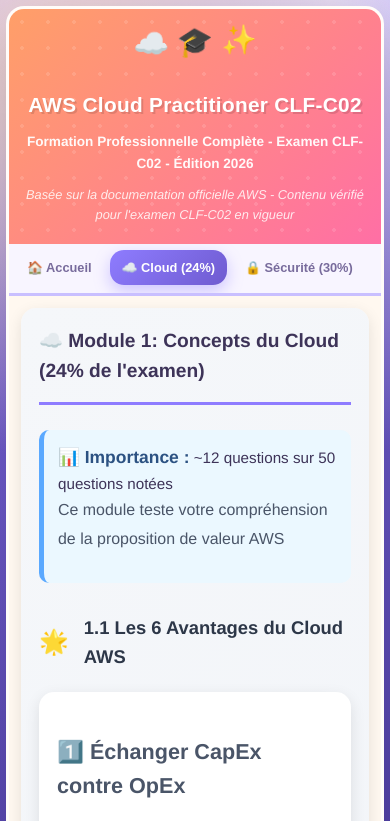
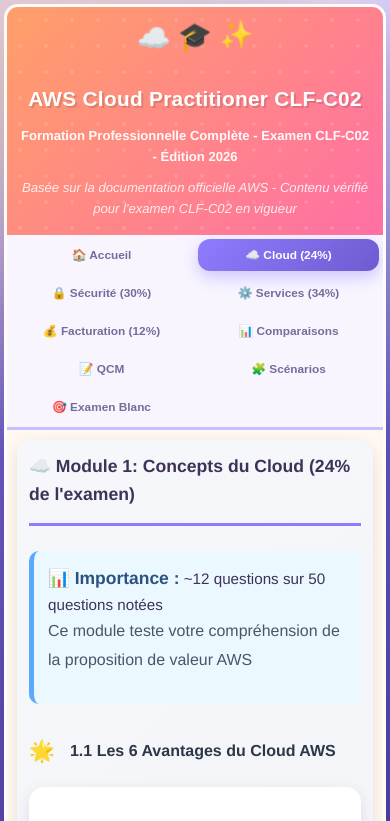
Before and after one commit to captain-francis018/aws-exam, a plain HTML site: page index.html in a window 390 px wide. Both pictures are taken after a click on the button "☁️ Cloud (24%)". Shown: the top 821 px of the page. Drawn offline with nearby package versions, Linux system fonts and the light colour scheme.

Commit message:
Improve mobile responsiveness

```diff
--- a/styles.css
+++ b/styles.css
@@ -896,6 +896,7 @@ pre {
 @media (max-width: 768px) {
     body {
         padding: 6px;
+        font-size: 16px;
     }
 
     .container {
@@ -906,31 +907,44 @@ pre {
         padding: 18px 14px;
     }
 
+    .header h1 {
+        font-size: 1.5em;
+    }
+
+    .header .subtitle {
+        font-size: 0.95em;
+    }
+
     .nav-tabs {
-        padding: 6px 6px 8px;
+        display: grid;
+        grid-template-columns: repeat(2, minmax(0, 1fr));
+        padding: 6px;
         gap: 6px;
     }
 
     .nav-tab {
-        padding: 12px 16px;
-        font-size: 0.9em;
+        padding: 10px 12px;
+        font-size: 0.82em;
+        border-radius: 12px;
+        justify-content: center;
+        text-align: center;
     }
 
     .content {
-        padding: 16px;
+        padding: 14px;
     }
 
     .module-card {
-        padding: 18px;
-        margin-bottom: 20px;
+        padding: 16px;
+        margin-bottom: 16px;
     }
 
     .module-card h2 {
-        font-size: 1.4em;
+        font-size: 1.25em;
     }
 
     .module-card h3 {
-        font-size: 1.15em;
+        font-size: 1.05em;
     }
 
     .timer {
@@ -938,26 +952,28 @@ pre {
         right: 8px;
         left: 8px;
         padding: 12px;
-        font-size: 1.1em;
+        font-size: 1.05em;
         min-width: auto;
         text-align: center;
     }
 
     .stats-grid {
         grid-template-columns: 1fr;
+        gap: 12px;
     }
 
     .btn {
         width: 100%;
         margin: 8px 0;
-        padding: 14px 20px;
-        font-size: 1em;
+        padding: 14px 18px;
+        font-size: 0.95em;
     }
 
     .detail-box, .tip-box, .warning-box, .info-box {
         padding: 14px;
         font-size: 0.95em;
         word-break: break-word;
+        margin: 16px 0;
     }
 
     .option {
@@ -971,63 +987,99 @@ pre {
     }
 
     .quiz-container {
-        padding: 16px;
+        padding: 14px;
     }
 
     .score-card {
-        padding: 24px 16px;
+        padding: 20px 14px;
     }
 
     .score-card h2 {
-        font-size: 2.2em;
+        font-size: 2em;
     }
 
     #difficultySelector {
         gap: 10px;
+        flex-direction: column;
+    }
+
+    .comparison-table {
+        display: block;
+        overflow-x: auto;
+        -webkit-overflow-scrolling: touch;
+        white-space: nowrap;
     }
 }
 
-@media (max-width: 420px) {
+@media (max-width: 480px) {
+    body {
+        padding: 4px;
+    }
+
+    .container {
+        border-radius: 14px;
+    }
+
+    .header {
+        padding: 16px 12px;
+    }
+
+    .header .emoji {
+        font-size: 1.7em;
+    }
+
     .header h1 {
         font-size: 1.3em;
     }
 
-    .header .emoji {
-        font-size: 1.8em;
+    .header .subtitle,
+    .header .version {
+        font-size: 0.82em;
     }
 
     .content {
-        padding: 12px;
+        padding: 10px;
+    }
+
+    .nav-tabs {
+        grid-template-columns: 1fr 1fr;
+        padding: 4px;
     }
 
     .nav-tab {
-        padding: 9px 10px;
-        font-size: 0.76em;
+        padding: 9px 8px;
+        font-size: 0.74em;
+    }
+
+    .module-card {
+        padding: 12px;
+        margin-bottom: 12px;
+    }
+
+    .module-card h2 {
+        font-size: 1.1em;
+    }
+
+    .module-card h3 {
+        font-size: 1em;
     }
 
     .comparison-table th,
     .comparison-table td {
         padding: 8px;
-        font-size: 0.82em;
-    }
-
-    .header .subtitle {
-        font-size: 0.85em;
-    }
-
-    .nav-tab {
-        padding: 10px 12px;
         font-size: 0.8em;
     }
 
-    .module-card h2 {
-        font-size: 1.2em;
+    .question h4 {
+        font-size: 0.95em;
     }
 
-    .comparison-table th,
-    .comparison-table td {
+    .option {
         padding: 10px;
-        font-size: 0.9em;
+    }
+
+    .install-banner {
+        padding: 12px;
     }
 }
 
```
